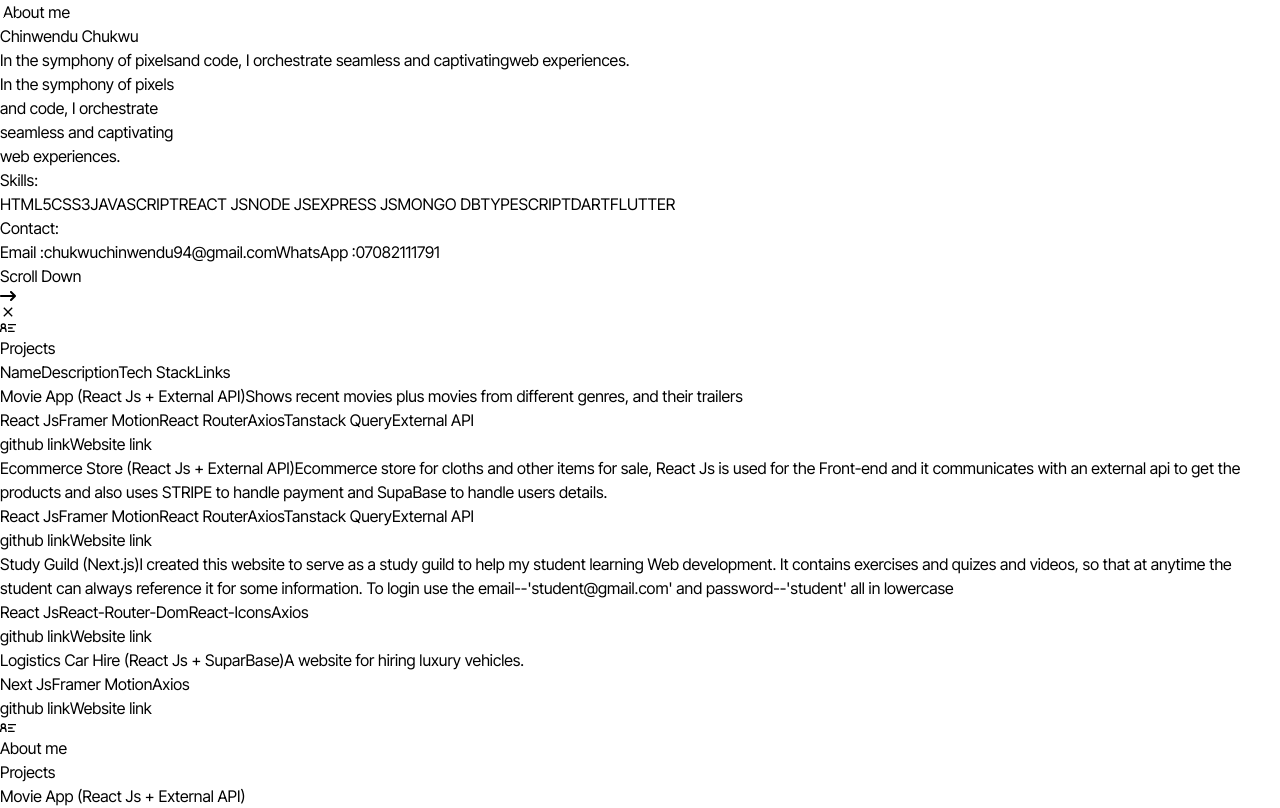
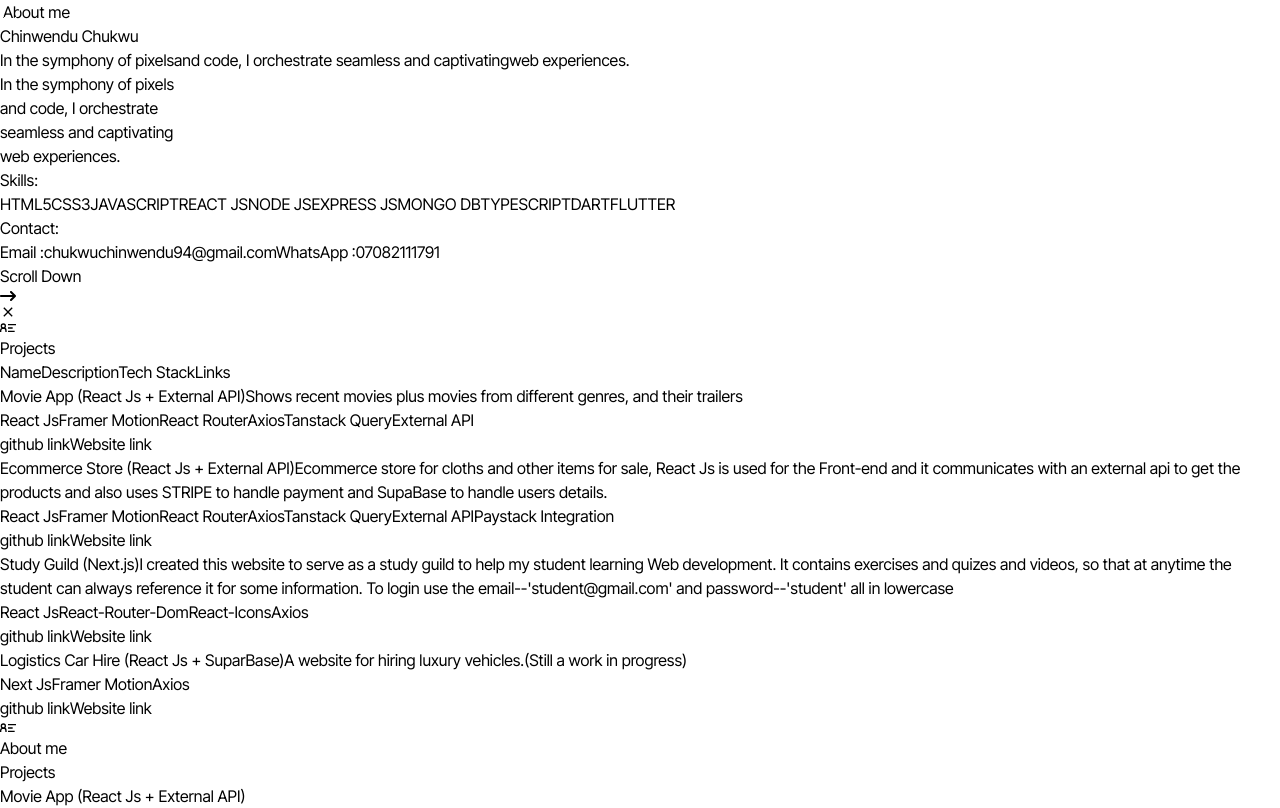
Before and after one commit to BiggieOneBillion/portfolio, a React (Vite) app: page / in a window 1280 px wide. Shown: the top 808 px of the page. Built offline with nearby package versions, Linux system fonts and the light colour scheme.

Commit message:
modified project data

```diff
--- a/src/Data/ProjectData.js
+++ b/src/Data/ProjectData.js
@@ -27,6 +27,7 @@ export const data = [
         "Axios",
         "Tanstack Query",
         "External API",
+        "Paystack Integration"
       ],
       links: {
         github: "https://github.com/ray-BADA-1994/raystore",
@@ -52,7 +53,7 @@ export const data = [
     {
       name: "Logistics Car Hire (React Js + SuparBase)",
       description:
-        "A website for hiring luxury vehicles. ",
+        "A website for hiring luxury vehicles.(Still a work in progress) ",
       stack: [
         "Next Js",
         "Framer Motion",
```
